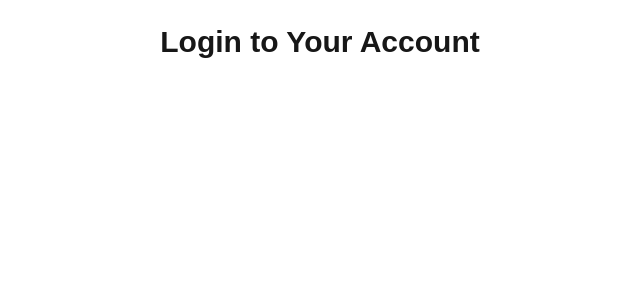
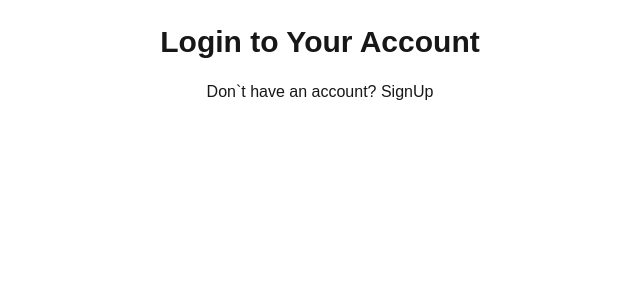
Before and after one commit to YuriyPilipenkoKH/b-auth-temp, a Next.js app: page /login in a window 1280 px wide. Shown: the top 300 px of the page, without its empty margins (320-960 px from the left). Built offline with nearby package versions, Linux system fonts and the light colour scheme.

Commit message:
signup link

```diff
--- a/src/app/(auth)/login/page.tsx
+++ b/src/app/(auth)/login/page.tsx
@@ -1,3 +1,4 @@
+import Link from "next/link"
 
 
 function LoginPage() {
@@ -7,6 +8,9 @@
           <h1 className='text-3xl font-bold text-center'>Login to Your Account</h1>
           {/* <SignInButton provider='google' />
           <SignInButton provider='github' /> */}
+           <p className='text-center'>Don`t have an account?
+            <Link href="/signup" className="hover:text-amber-400">{" "}SignUp</Link>
+          </p>
         </div>
 
       {/* <SignInForm/> */}
--- a/src/app/(auth)/signup/page.tsx
+++ b/src/app/(auth)/signup/page.tsx
@@ -7,6 +7,8 @@
         <div className='flex flex-col gap-5 w-[400px]'>
           <h1 className='text-3xl font-bold text-center'>Create a New Account</h1>
 
+
+
         </div>
 
       <SignUpForm/>
--- a/src/app/page.tsx
+++ b/src/app/page.tsx
@@ -1,4 +1,4 @@
-import Image from "next/image";
+
 import Link from "next/link";
 
 export default function Home() {
```
